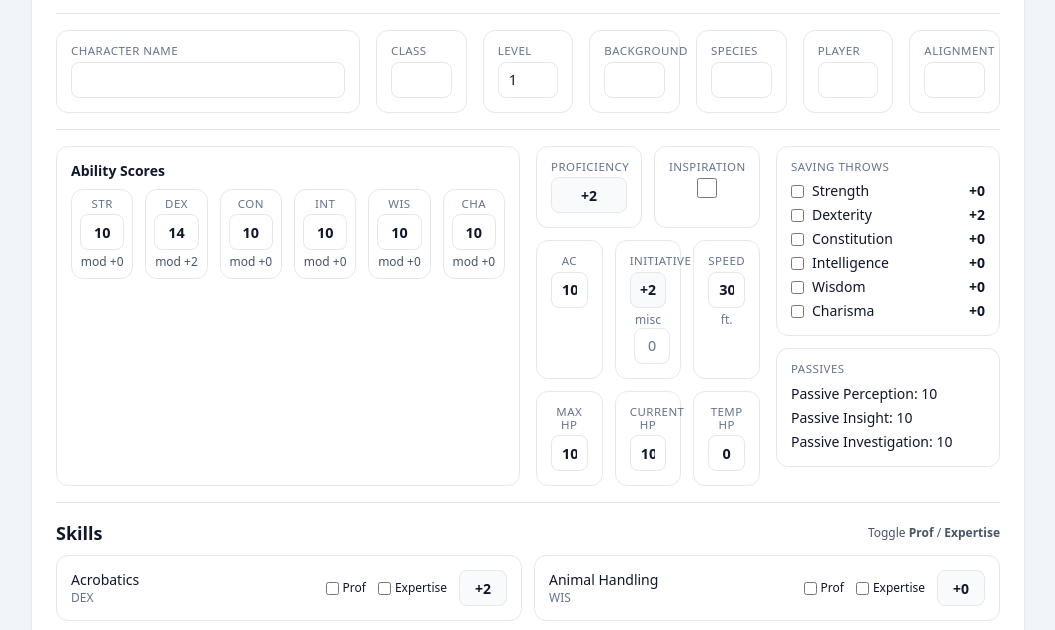
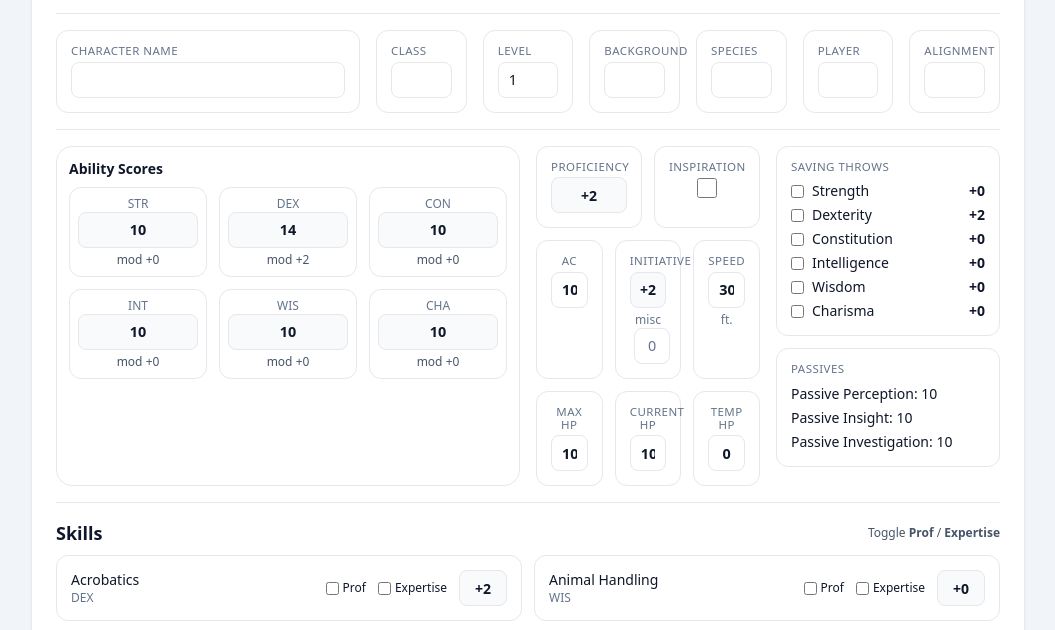
Before and after one commit to lakedad805/2024-dnd-character-sheet, a plain HTML site: page index.html in a window 1280 px wide. Shown: the part 101-731 px from the top of the page, without its empty margins (112-1167 px from the left). Drawn offline with nearby package versions, Linux system fonts and the light colour scheme.

Commit message:
Update index.html

```diff
--- a/index.html
+++ b/index.html
@@ -20,6 +20,16 @@
 
             .page {
                 box-shadow: none !important;
+            }
+        }
+
+        @media (max-width: 767px) {
+            #abilities .score {
+                height: var(--ctl-h);
+            }
+
+            #abilities .abbr {
+                letter-spacing: .04em;
             }
         }
 
@@ -201,23 +211,26 @@
 
             <!-- Core -->
             <section class="grid md:grid-cols-4 gap-4">
-                <!-- Abilities (3×2 on mobile, 6×1 on md+) -->
-                <div class="md:col-span-2 card">
+                <!-- Abilities (always 3×2 layout, even on desktop) -->
+                <div class="md:col-span-2 border rounded-2xl p-3">
                     <div class="flex items-center justify-between mb-2">
                         <h3 class="text-sm font-semibold">Ability Scores</h3>
-                        <!-- optional: small note or reset button could go here -->
                     </div>
 
                     <template id="abilityCardTpl">
-                        <div class="card text-center p-2">
-                            <div class="field-label abbr !mb-1">STR</div>
-                            <input type="number" class="score text-center font-semibold" value="10" />
-                            <div class="text-xs text-slate-600 mt-1">mod <span class="mod font-medium">+0</span></div>
+                        <div class="border rounded-xl p-2 text-center">
+                            <div class="text-xs uppercase text-slate-500 abbr">STR</div>
+                            <input type="number"
+                                class="score w-full text-center text-lg font-semibold bg-slate-50 border rounded-md"
+                                value="10" />
+                            <div class="text-xs text-slate-600 mt-1">
+                                mod <span class="mod font-medium">+0</span>
+                            </div>
                         </div>
                     </template>
 
-                    <!-- 3 columns on mobile, 6 columns from md up -->
-                    <div id="abilities" class="grid grid-cols-3 md:grid-cols-6 gap-3"></div>
+                    <!-- fixed 3 cols at all breakpoints -->
+                    <div id="abilities" class="grid grid-cols-3 gap-3"></div>
                 </div>
 
                 <!-- PB / AC / Init / HP -->
```
